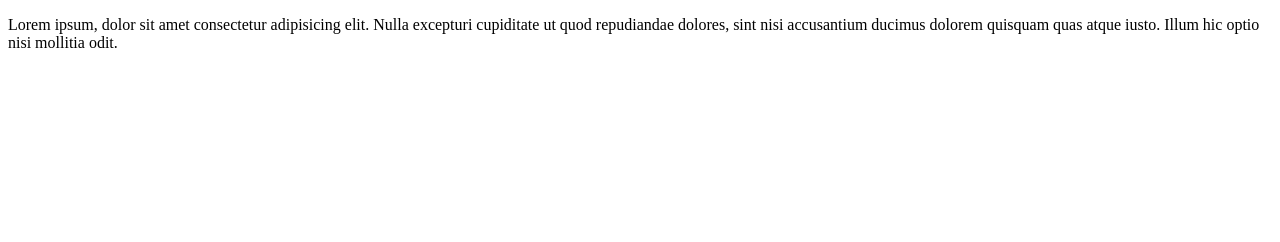
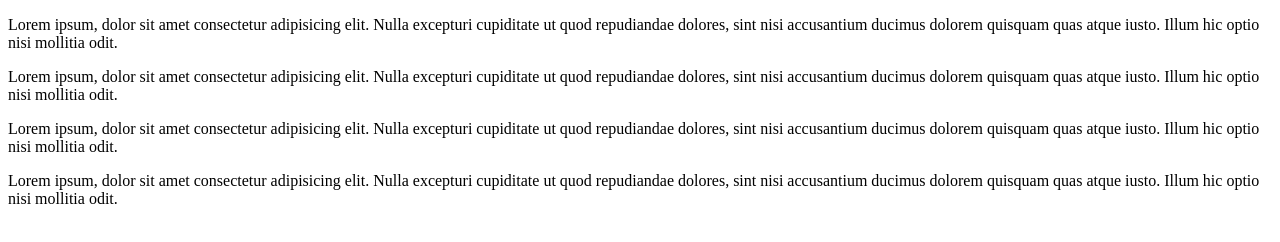
Before and after one commit to Rahul-kumar-12/navbar, a plain HTML site: page index.html in a window 1280 px wide. Drawn offline with Linux system fonts and the light colour scheme.

Commit message:
add new paragraph

```diff
--- a/index.html
+++ b/index.html
@@ -10,6 +10,12 @@
 <body>
     <p>Lorem ipsum, dolor sit amet consectetur adipisicing elit. Nulla excepturi cupiditate ut quod repudiandae dolores,
         sint nisi accusantium ducimus dolorem quisquam quas atque iusto. Illum hic optio nisi mollitia odit.</p>
+    <p>Lorem ipsum, dolor sit amet consectetur adipisicing elit. Nulla excepturi cupiditate ut quod repudiandae dolores,
+        sint nisi accusantium ducimus dolorem quisquam quas atque iusto. Illum hic optio nisi mollitia odit.</p>
+    <p>Lorem ipsum, dolor sit amet consectetur adipisicing elit. Nulla excepturi cupiditate ut quod repudiandae dolores,
+        sint nisi accusantium ducimus dolorem quisquam quas atque iusto. Illum hic optio nisi mollitia odit.</p>
+    <p>Lorem ipsum, dolor sit amet consectetur adipisicing elit. Nulla excepturi cupiditate ut quod repudiandae dolores,
+        sint nisi accusantium ducimus dolorem quisquam quas atque iusto. Illum hic optio nisi mollitia odit.</p>
 
 </body>
 
```
